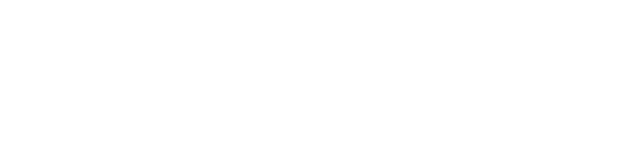
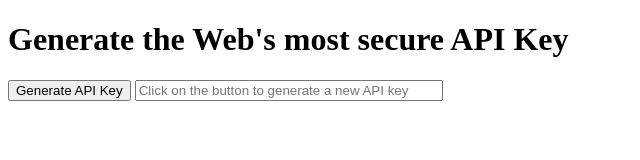
Before and after one commit to grafonti/Graffonti, a website built with webpack: page public/index.html in a window 1280 px wide. Shown: the whole page, without its empty margins (0-640 px from the left). Built offline with nearby package versions, Linux system fonts and the light colour scheme.

Commit message:
initial commit

```diff
--- a/public/index.html
+++ b/public/index.html
@@ -2,9 +2,20 @@
 <html lang="en">
 <head>
     <meta charset="UTF-8">
-    <title>Gaffonti Int Pod</title>
+    <title>Graffonti Integrator Pod</title>
 </head>
 <body>
+
+<div class="title">
+    <h1>Generate the Web's most secure API Key</h1>
+</div>
+
+<div class="wrapper">
+    <button class="key-bundle" id="button-generator">Generate API Key</button>
+    <input class="key-bundle" id="api-key" type="text" style="width: 300px;" placeholder="Click on the button to generate a new API key">
+</div>
+
+<!--JS Bundle-->
 <script src="main.js"></script>
 </body>
 </html>
--- a/src/index.js
+++ b/src/index.js
@@ -1,3 +1,7 @@
+const Kaleb = require('./kaleb-js');
+
+
+
 const sayHello = () => console.log('Hello');
 
 sayHello();
--- /dev/null
+++ b/src/kaleb-js.js
@@ -0,0 +1,5 @@
+module.exports = {
+
+
+
+}
```
